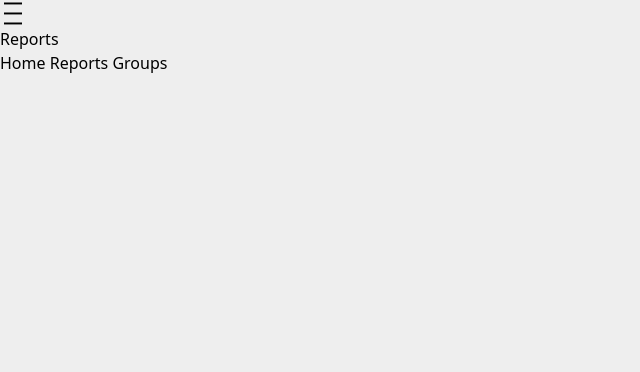
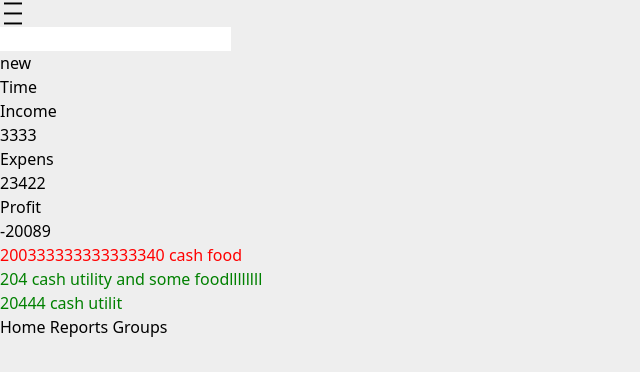
Before and after one commit to RashidBik/accountant, a SvelteKit app: page /pages/reports in a window 1280 px wide. Shown: the top 372 px of the page, without its empty margins (0-640 px from the left). Built offline with nearby package versions, Linux system fonts and the light colour scheme.

Commit message:
search bar

```diff
--- a/src/routes/pages/+layout.svelte
+++ b/src/routes/pages/+layout.svelte
@@ -17,13 +17,13 @@
 
 <!-- svelte-ignore a11y-click-events-have-key-events -->
 <main class=" h-screen flex flex-col justify-between items-center ">
-	<header class="{blur} md:!hidden self-start p-4  ">
+	<header class="{blur} md:!hidden bg-[cadetblue] w-full self-start p-4  ">
 		<button on:click={handlMenu} class="menuBtn">|||</button>
 	</header>
 	<div class="{sidbar} md:!flex md:w-full ">
 		<Sidbar {closeMenu} {bluring} />
 	</div>
-	<div class="relative {blur} ">
+	<div class="relative {blur} h-full w-full overflow-y-auto ">
 		<slot />
 	</div>
 	<footer
--- a/src/routes/pages/reports/+page.svelte
+++ b/src/routes/pages/reports/+page.svelte
@@ -1,7 +1,141 @@
 <script>
+	import { goto } from '$app/navigation';
+	import { lang } from '$lib/store/lang';
+	import Header from './header.svelte';
+	import NewInser from './newInser.svelte';
+	import Time from './time.svelte';
+
+	// useEffect(() => {
+	//   axios({
+	//     method: 'get',
+	//     url: `${process.env.REACT_APP_API_URL}/api/content/`,
+	//     headers: {'accesstoken': accessToken }
+	//   })
+	//   .then((res)=> res.data)
+	//   .then(data => {
+	//     setData(data)
+	//     setContents(data.content)
+	//   })
+	//   .catch(err => {
+	//     setError(err)
+	//   });
+	// }, []);
+	$: color = 'red';
+	const content = [
+		{
+			id: 1,
+			type: 'expens',
+			amount: 200333333333333330,
+			deal: 'cash',
+			group: 'food',
+			date: '2023-12-4'
+		},
+		{
+			id: 2,
+			type: 'income',
+			amount: 204,
+			deal: 'cash',
+			group: 'utility and some foodllllllll',
+			date: '2023-12-4'
+		},
+		{
+			id: 3,
+			type: 'income',
+			amount: 20444,
+			deal: 'cash',
+			group: 'utilit',
+			date: '2023-12-4'
+		}
+	];
+	let contents = content;
+
+	const data = { income: 3333, expens: 23422 };
+	const searchData = (keyword) => {
+		if (keyword.length !== '') {
+			const searchedData = contents.filter((item) => {
+				return Object.values(item.group).join('').toLowerCase().includes(keyword.toLowerCase());
+			});
+			contents = searchedData;
+		} else {
+			contents = content;
+		}
+	};
+	const sortDate = (choosedDate) => {
+		const selectedData = content.filter((item) => {
+			return new Date().getMonth(item.date) === choosedDate;
+		});
+	};
+	let auth = true;
 </script>
 
-<div class="container">Reports</div>
+<div class=" w-full h-full overflow-y-auto ">
+	{#if auth}
+		<div>
+			<!-- /////////////////////////// -->
+			<div class="">
+				<div class="">
+					<Header {searchData} />
+				</div>
+				<span>
+					<NewInser />
+				</span>
+				<nav class=" ">
+					<Time {sortDate} />
+				</nav>
+				<div class="flex flex-col ">
+					<div class="py-1">
+						<nav class="flex text-xl justify-evenly font-bold lg:min-w-[10em]">
+							<div class="text-green-800">
+								<p>{$lang.reports.calc[0]}</p>
+								<p>{data && data.income}</p>
+							</div>
+							<div class="text-red-800">
+								<p>{$lang.reports.calc[1]}</p>
+								<p>{data && data.expens}</p>
+							</div>
+							<div class="text-blue-800">
+								<p>{$lang.reports.calc[2]}</p>
+								<p>{data && data.income - data.expens}</p>
+							</div>
+						</nav>
+					</div>
+
+					<div class=" text-center">
+						{#each contents as item (item.id)}
+							<div class="">
+								<!-- svelte-ignore a11y-click-events-have-key-events -->
+								<div
+									on:click={() => goto('/card', { state: item.id })}
+									class="grid grid-cols-3 justify-around items-stretch "
+									style={item.type === 'income' ? color : ''}
+								>
+									<span
+										class="overflow-x-auto {item.amount >= 999999 && 'border-r'}"
+										style="color: {item.type === 'income' ? 'green' : 'red'}">{item.amount}</span
+									>
+									<span class="" style="color: {item.type === 'income' ? 'green' : 'red'}"
+										>{item.deal}</span
+									>
+									<span
+										class=" {item.group.length >= 9 && 'border-r'}"
+										style="color: {item.type === 'income' ? 'green' : 'red'}">{item.group}</span
+									>
+								</div>
+							</div>
+						{/each}
+					</div>
+				</div>
+			</div>
+			<!-- /////////////////////////////// -->
+		</div>
+	{:else}
+		<p>
+			Lorem ipsum dolor sit, amet consectetur adipisicing elit. Dolores earum pariatur modi quaerat
+			voluptate, possimus placeat! Soluta perferendis quis temporibus eligendi libero sapiente totam
+			consequuntur, nam odit magnam velit ducimus.
+		</p>
+	{/if}
+</div>
 
 <style>
 </style>
--- /dev/null
+++ b/src/routes/pages/reports/header.svelte
@@ -0,0 +1,14 @@
+<script>
+	/**
+	 * @type {(arg0: string) => void}
+	 */
+	export let searchData;
+
+	const handleSearch = () => {
+		searchData('some');
+	};
+</script>
+
+<div>
+	<input type="text" on:change={handleSearch} />
+</div>
--- /dev/null
+++ b/src/routes/pages/reports/newInser.svelte
@@ -0,0 +1 @@
+new
--- /dev/null
+++ b/src/routes/pages/reports/time.svelte
@@ -0,0 +1,5 @@
+<script>
+	export let sortDate;
+</script>
+
+Time
--- a/src/routes/pages/sidbar.svelte
+++ b/src/routes/pages/sidbar.svelte
@@ -9,6 +9,9 @@
 	 * @type {any}
 	 */
 	export let closeMenu;
+	/**
+	 * @type {() => void}
+	 */
 	export let bluring;
 	/**
 	 * @type {typeof Lang | null}
@@ -21,7 +24,7 @@
 </script>
 
 <div class="w-[40%] md:w-full flex md:flex-col  ">
-	<div class="border-r md:border-b px-4 md:py-4">
+	<div class="border-r md:border-b px-4 md:py-4 bg-[cadetblue]">
 		<header class="md:!hidden flex justify-between pt-[20px]">
 			<span class="w-[20px] h-[20px]	p-[5px] bg-[forestgreen] rounded-full" />
 			<button on:click={closeMenu}>&LeftArrow;</button>
@@ -43,7 +46,7 @@
 			<div class="md:hidden" on:click={() => (active = null)}>Quit</div>
 		</div>
 	</div>
-	<div class=" md:flex md:justify-center md:p-2 ">
+	<div class=" md:flex md:justify-center md:p-2 bg-[cadetblue] ">
 		<svelte:component this={active} />
 	</div>
 </div>
```
Also changed, not shown: src/routes/pages/home/+page.svelte (+12 -1 lines).
